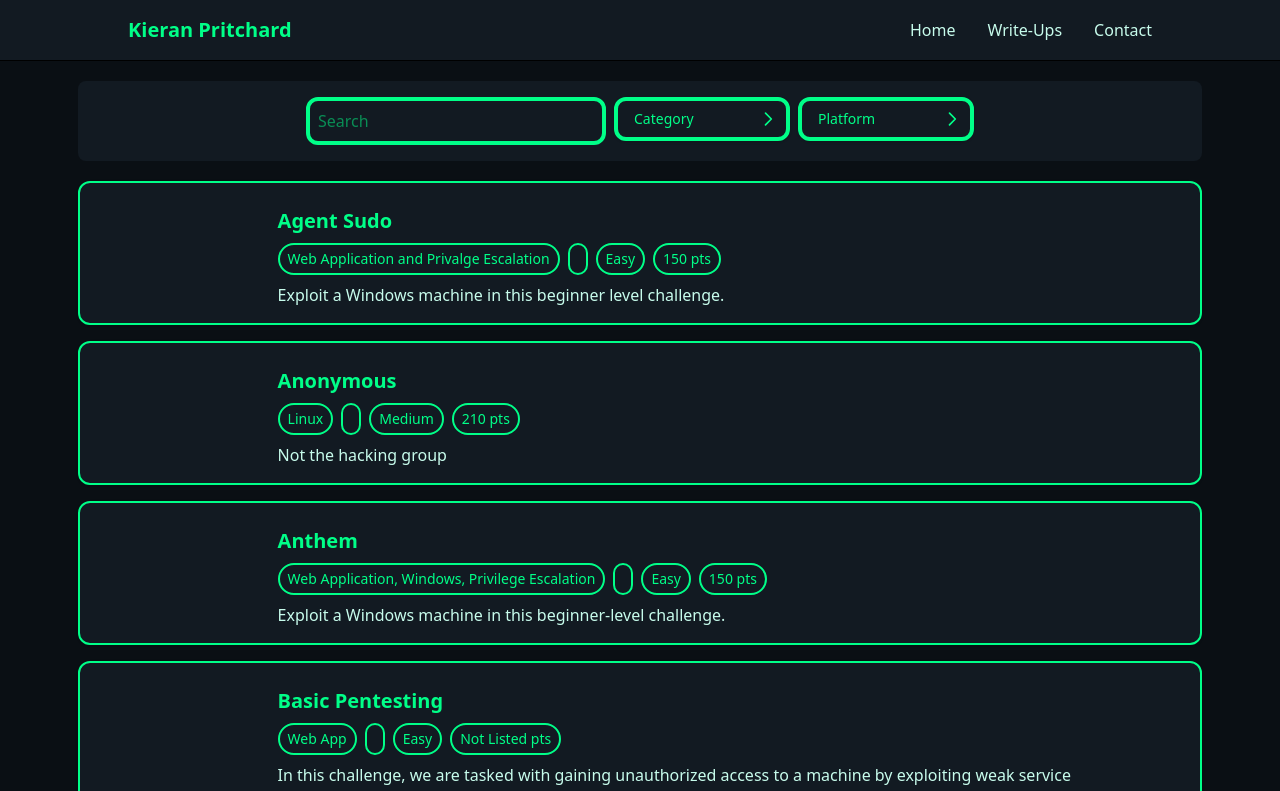
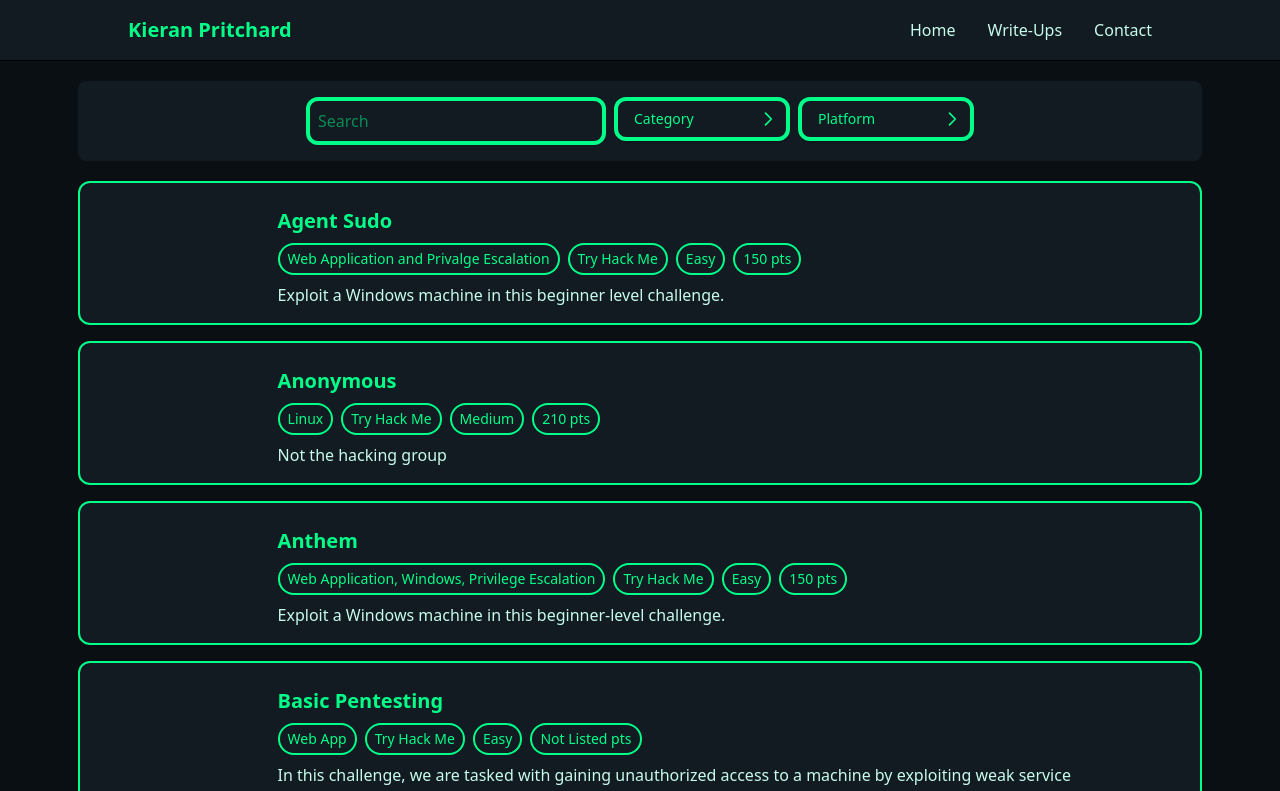
Before and after one commit to KieranPritchard/CTF-Showcase, a React (Vite) app: page /write-ups in a window 1280 px wide. Shown: the top 791 px of the page. Built offline with nearby package versions, Linux system fonts and the light colour scheme.

Commit message:
fixed write ups

```diff
--- a/src/components/write_ups/LinkBlock.jsx
+++ b/src/components/write_ups/LinkBlock.jsx
@@ -12,7 +12,7 @@ function LinkBlock({ post, getDescription }) {
                 <h2 className="text-xl mt-2 font-bold text-[#00FF88] hover:text-white neon-hover">{post.title}</h2>
                 {post.points && (
                     <p className="flex flex-row gap-2 mt-2 text-sm text-[#00FF88]">
-                        <span className="border-2 border-[#00FF88] p-1 px-2 rounded-4xl">{post.category}</span> <span className="border-2 border-[#00FF88] p-1 px-2 rounded-4xl">{post.platform}</span> <span className="border-2 border-[#00FF88] p-1 px-2 rounded-4xl">{post.difficulty}</span> <span className="border-2 border-[#00FF88] p-1 px-2 rounded-4xl">{post.points} pts</span>
+                        <span className="border-2 border-[#00FF88] p-1 px-2 rounded-4xl">{post.category}</span> <span className="border-2 border-[#00FF88] p-1 px-2 rounded-4xl">{post.ctf_name}</span> <span className="border-2 border-[#00FF88] p-1 px-2 rounded-4xl">{post.difficulty}</span> <span className="border-2 border-[#00FF88] p-1 px-2 rounded-4xl">{post.points} pts</span>
                     </p>
                 )}
                 <p className="text-[#C7FCEC] mt-2 line-clamp-2">
```
